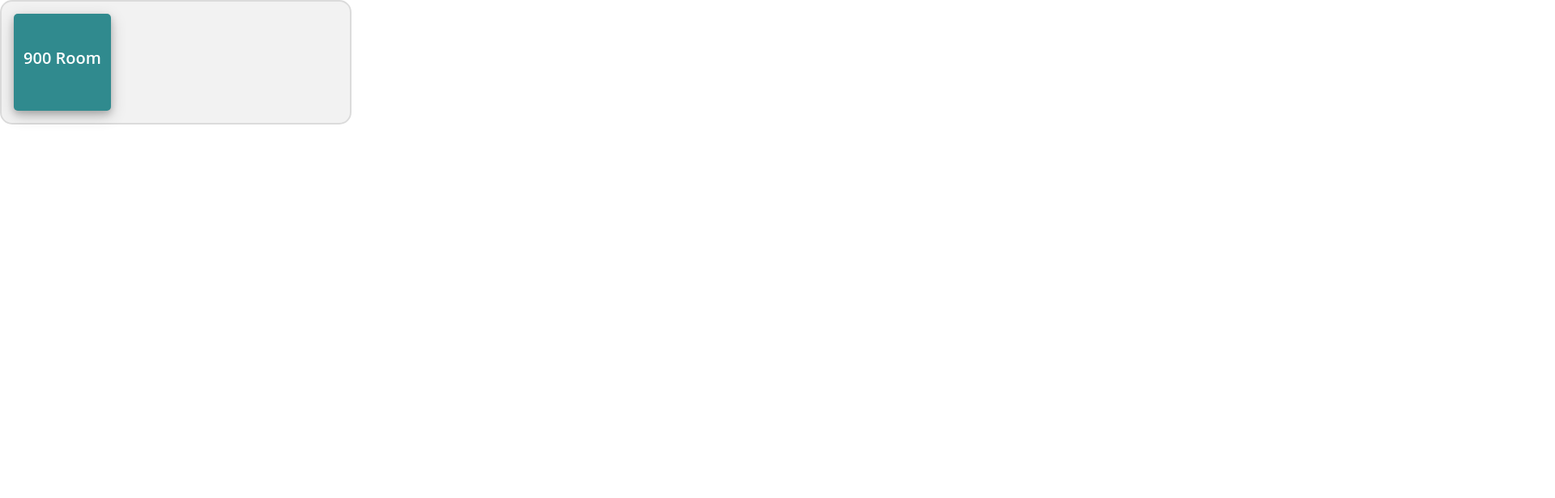
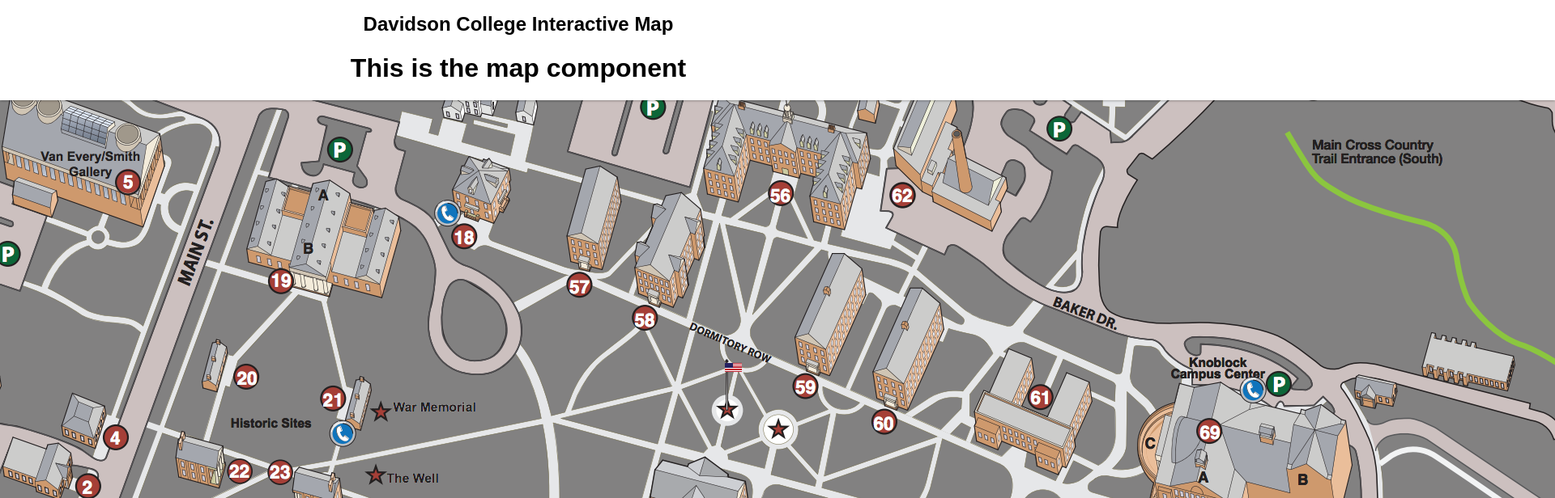
Before and after one commit to asalexanderlee/hackathon-map, a React (Create React App) app: page / in a window 1280 px wide. Shown: the top 616 px of the page at 81% size, 1920 px wide, since content can reach past the window. Built offline with nearby package versions, Linux system fonts and the light colour scheme.

Commit message:
add map component

```diff
--- a/src/App.js
+++ b/src/App.js
@@ -1,11 +1,22 @@
 import React, { Component } from "react";
+import logo from "./logo.svg";
+import "./App.css";
+
+//React Components
+import Map from "./components/Map";
+import Search from "./components/Search";
 import InfoPopup from "./components/InfoPopup.js";
 
 class App extends Component {
   render() {
     return (
-      <div>
-        <InfoPopup />
+      <div className="App">
+        <h1 className="App-title">Davidson College Interactive Map</h1>
+        <Map />
+
+        <div>
+          <InfoPopup />
+        </div>
       </div>
     );
   }
```
